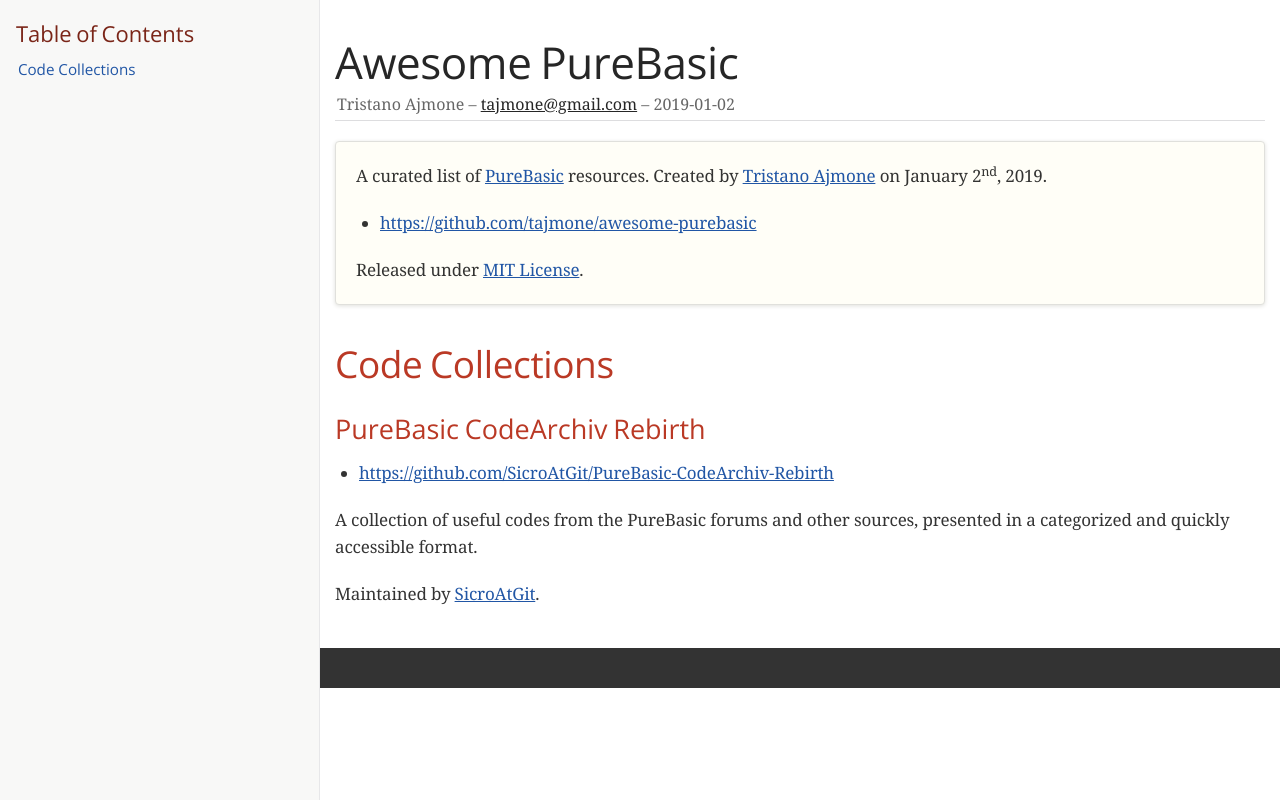
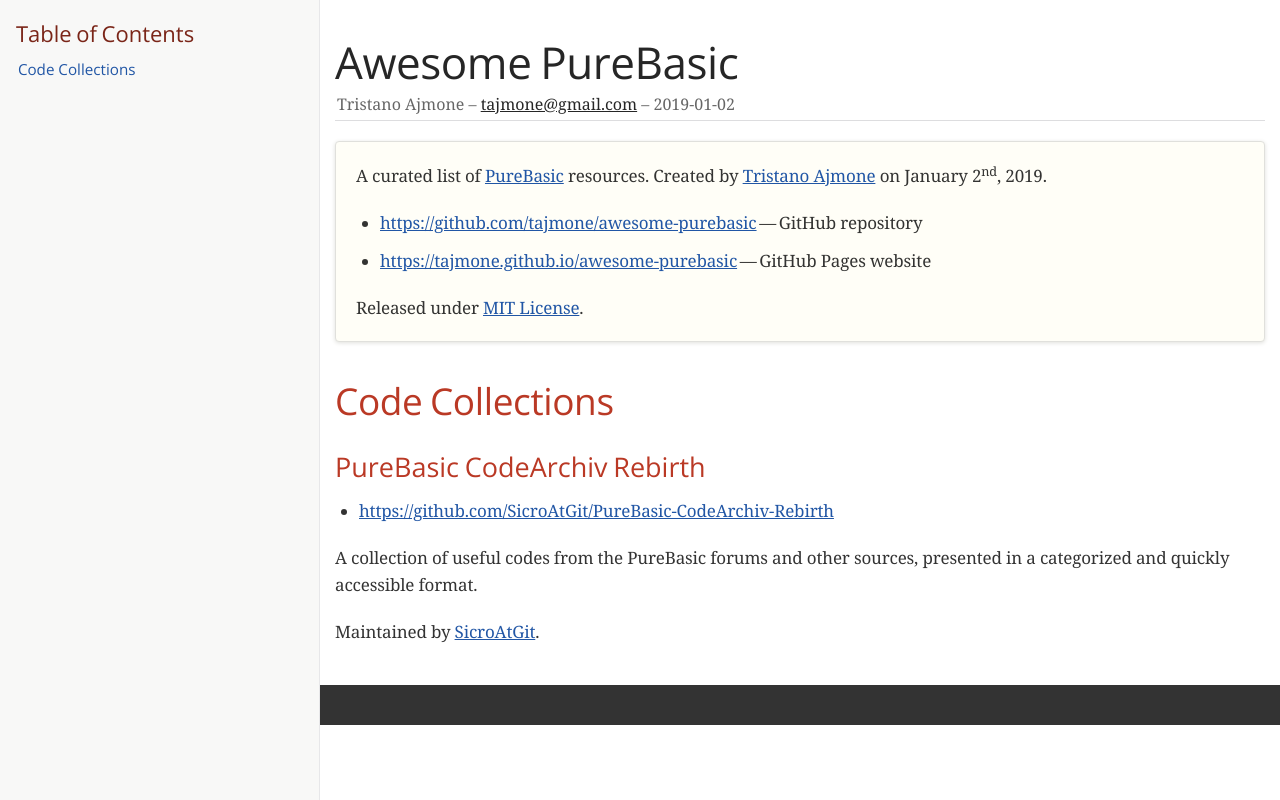
Before and after one commit to fantaisie-software/awesome-purebasic, a plain HTML site: page index.html in a window 1280 px wide. Drawn offline with nearby package versions, Linux system fonts and the light colour scheme; a web font is replaced by a local one.

Commit message:
Add Link to GH Pages

```diff
--- a/index.html
+++ b/index.html
@@ -459,7 +459,10 @@
 <div class="ulist">
 <ul>
 <li>
-<p><a href="https://github.com/tajmone/awesome-purebasic" class="bare">https://github.com/tajmone/awesome-purebasic</a></p>
+<p><a href="https://github.com/tajmone/awesome-purebasic" class="bare">https://github.com/tajmone/awesome-purebasic</a>&#8201;&#8212;&#8201;GitHub repository</p>
+</li>
+<li>
+<p><a href="https://tajmone.github.io/awesome-purebasic" class="bare">https://tajmone.github.io/awesome-purebasic</a>&#8201;&#8212;&#8201;GitHub Pages website</p>
 </li>
 </ul>
 </div>
```
Also changed, not shown: 1 other file.
